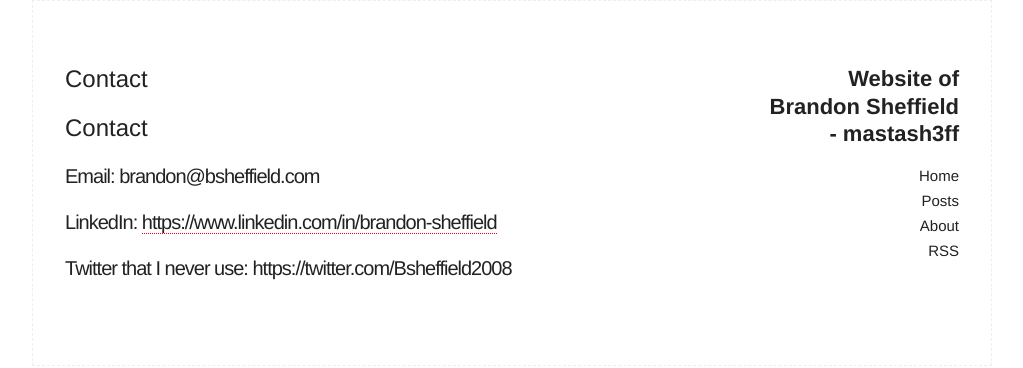
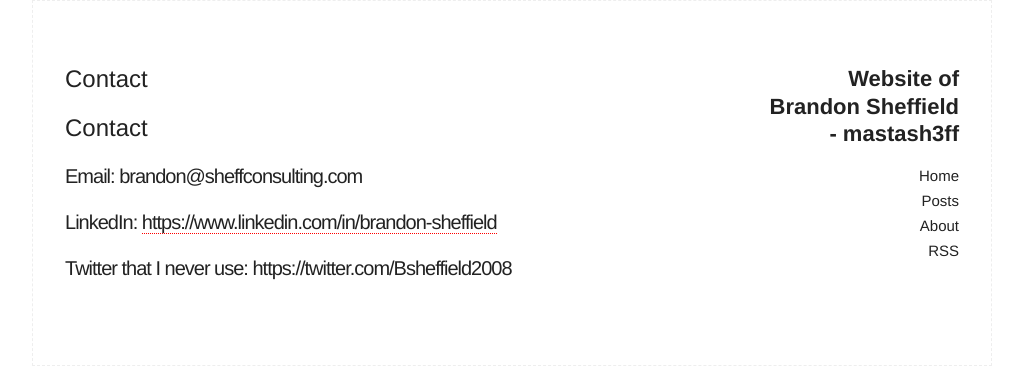
Before and after one commit to mastash3ff/mastash3ff-blog, a Jekyll site: the page built from _pages/contact.md, in a window 1280 px wide. Shown: the top 368 px of the page, without its empty margins (128-1151 px from the left). Built offline with Jekyll 4.4.1, drawn with Linux system fonts in a browser that asks for light colours.

Commit message:
few more updates

```diff
--- a/_includes/share.html
+++ b/_includes/share.html
@@ -5,7 +5,4 @@
   <a class="share-link" href="" onclick="window.open(this.href, 'facebook-share','width=580,height=296');return false;">
     Facebook
   </a>
-  <a class="share-link" href="" onclick="window.open(this.href, 'google-plus-share', 'width=490,height=530'); return false;">
-    Google+
-  </a>
 </section>
--- a/_pages/contact.md
+++ b/_pages/contact.md
@@ -6,7 +6,7 @@ permalink: /contact/
 
 # {{ page.title }}
 
-### Email: brandon@bsheffield.com
+### Email: brandon@sheffconsulting.com
 
 ### LinkedIn: <https://www.linkedin.com/in/brandon-sheffield>
 
```
Also changed, not shown: css/main.scss (+1 -7 lines).
